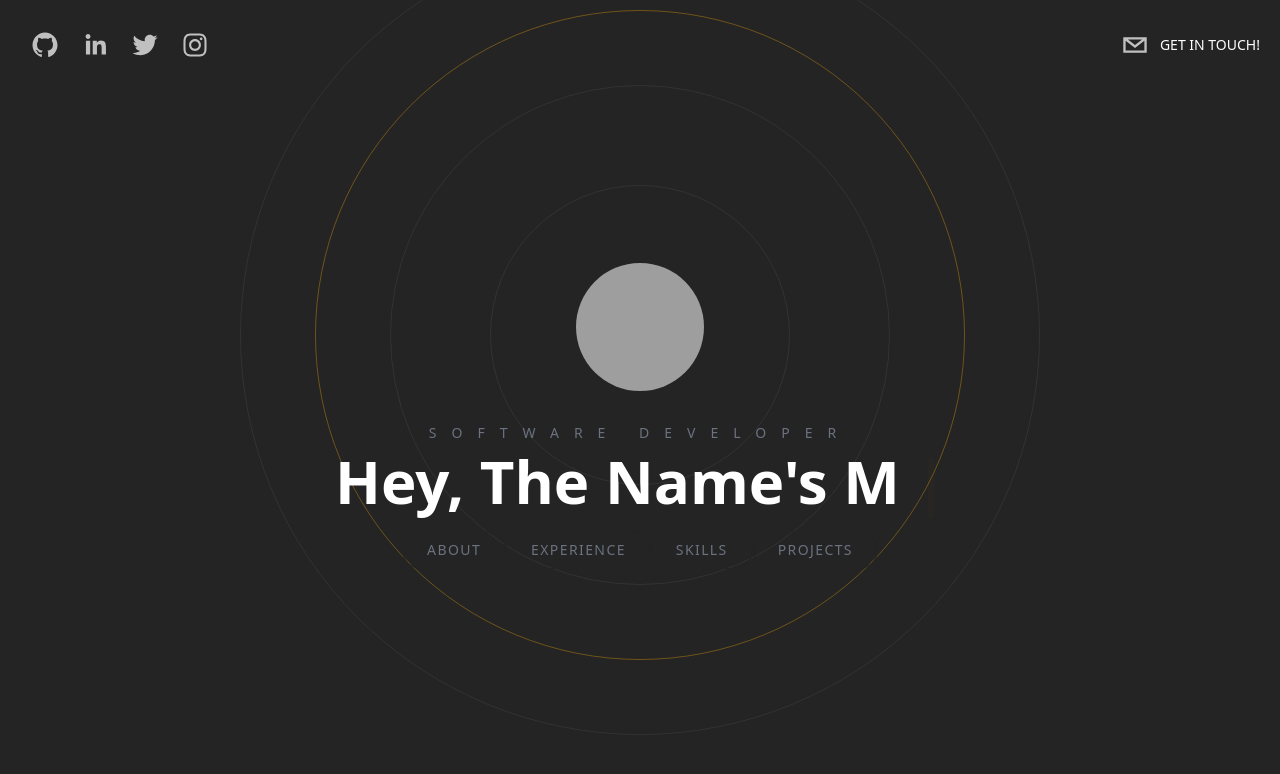
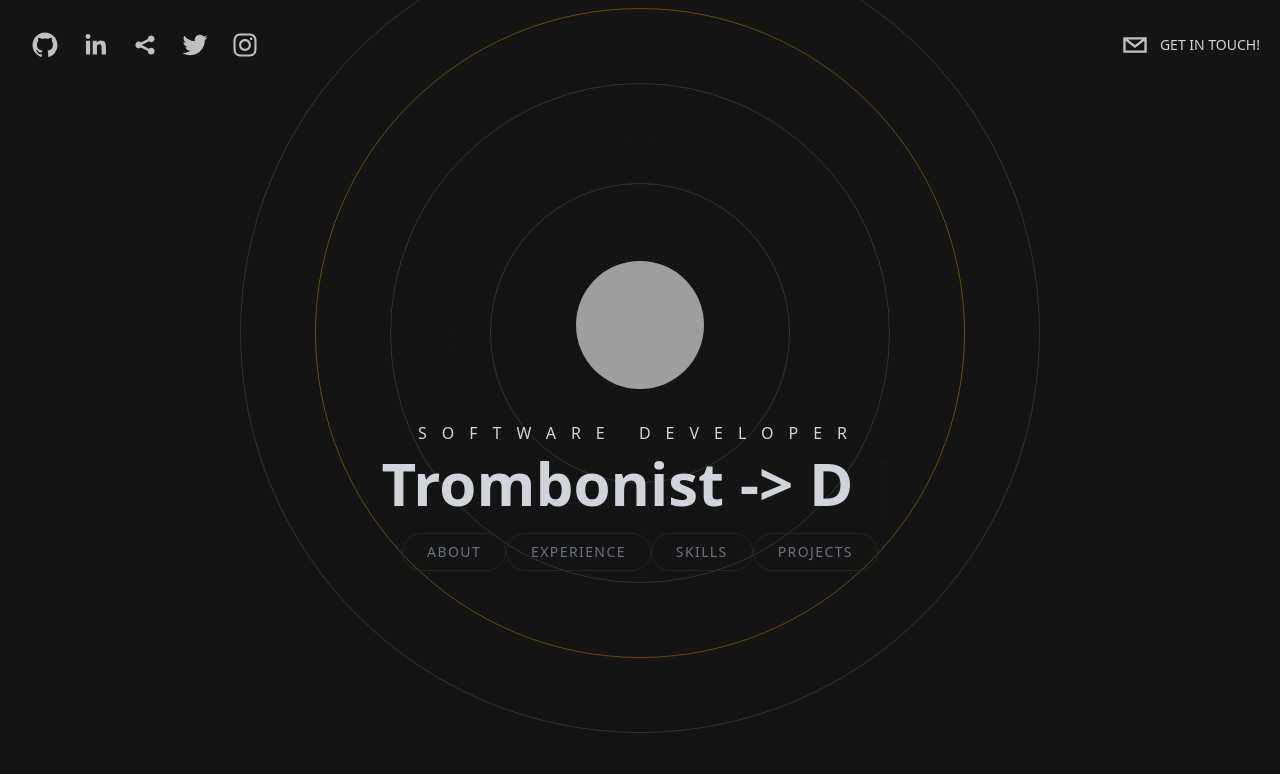
Before and after one commit to marioebros/portfolio, a Next.js app: page / in a window 1280 px wide. Shown: the top 774 px of the page. Built offline with nearby package versions, Linux system fonts and the light colour scheme; grey boxes are pictures that could not be loaded.

Commit message:
updates to hero text and bg color

```diff
--- a/components/About.tsx
+++ b/components/About.tsx
@@ -13,10 +13,14 @@ export default function About({}: Props) {
         <motion.img
         initial={{
             x: -200,
+            opacity: 0,
         }}
-        whileInView={{ x:0 }}
+        transition={{
+            duration: 1.2,
+        }}
+        whileInView={{ opacity: 1, x:0 }}
         viewport={{ once: true }}
-        src=''
+        src='/components/assets/portfolio-about-profile.png'
         />
     </div>
     );
--- a/components/Header.tsx
+++ b/components/Header.tsx
@@ -35,6 +35,11 @@ export default function Header({}: Props) {
                 bgColor='transparent'
             />
             <SocialIcon
+                url="https://www.codewars.com/users/marioebros"
+                fgColor='silver'
+                bgColor='transparent'
+            />
+            <SocialIcon
                 url="https://twitter.com/MmeDollarize"
                 fgColor='silver'
                 bgColor='transparent'
@@ -61,7 +66,7 @@ export default function Header({}: Props) {
             transition={{
                 duration: 1.5,
             }}
-            className="flex flex-row items-center text-silver-300 cursor-pointer"
+            className="flex flex-row items-center text-gray-300 cursor-pointer"
             >
             <SocialIcon
                 className='cursor-pointer'
@@ -69,7 +74,7 @@ export default function Header({}: Props) {
                 fgColor='silver'
                 bgColor='transparent'
             />
-            <p className='uppercase hidden md:inline-flex text-sm text-silver-300'>
+            <p className='uppercase hidden md:inline-flex text-sm text-gray-300'>
                 Get In Touch!
             </p>
         </motion.div>
--- a/components/Hero.tsx
+++ b/components/Hero.tsx
@@ -8,7 +8,7 @@ type Props = {}
 export default function Hero({}: Props) {
     const [text, count] = useTypewriter({
         words: [
-            "Hey, The Name's Mario M. Elizalde",
+            "Mario M. Elizalde",
             "Trombonist -> Developer Real Quick 💯",
             "Plant-Papi-In-Training.tsx",
             "Creador Haciendo Cosas Creativas",
@@ -26,10 +26,10 @@ export default function Hero({}: Props) {
             alt=''
         />
         <div className='z-20'>
-            <h2 className="text-sm uppercase text-gray-500 pb-2 tracking-[15px]">
+            <h2 className="text-md uppercase text-gray-300 pb-2 tracking-[15px]">
                 Software Developer
             </h2>
-            <h1 className="text-5xl lg:text-6xl font-semibold px-10">
+            <h1 className="text-5xl lg:text-6xl font-semibold px-10 text-gray-300">
                 <span className='mr-3'>{text}</span>
                 <Cursor cursorColor="#F7AB0A" />
             </h1>
--- a/pages/index.tsx
+++ b/pages/index.tsx
@@ -6,7 +6,7 @@ import Hero from "../components/Hero";
 
 const Home: NextPage = () => {
   return (
-    <div className='bg-[rgb(36,36,36)] text-white h-screen snap-y snap-mandatory overflow-scroll z-0'>
+    <div className='bg-[rgb(20,20,20)] text-gray-300 h-screen snap-y snap-mandatory overflow-scroll z-0'>
       <Head>
         <title>Mario's Portfolio</title>
       </Head>
```
